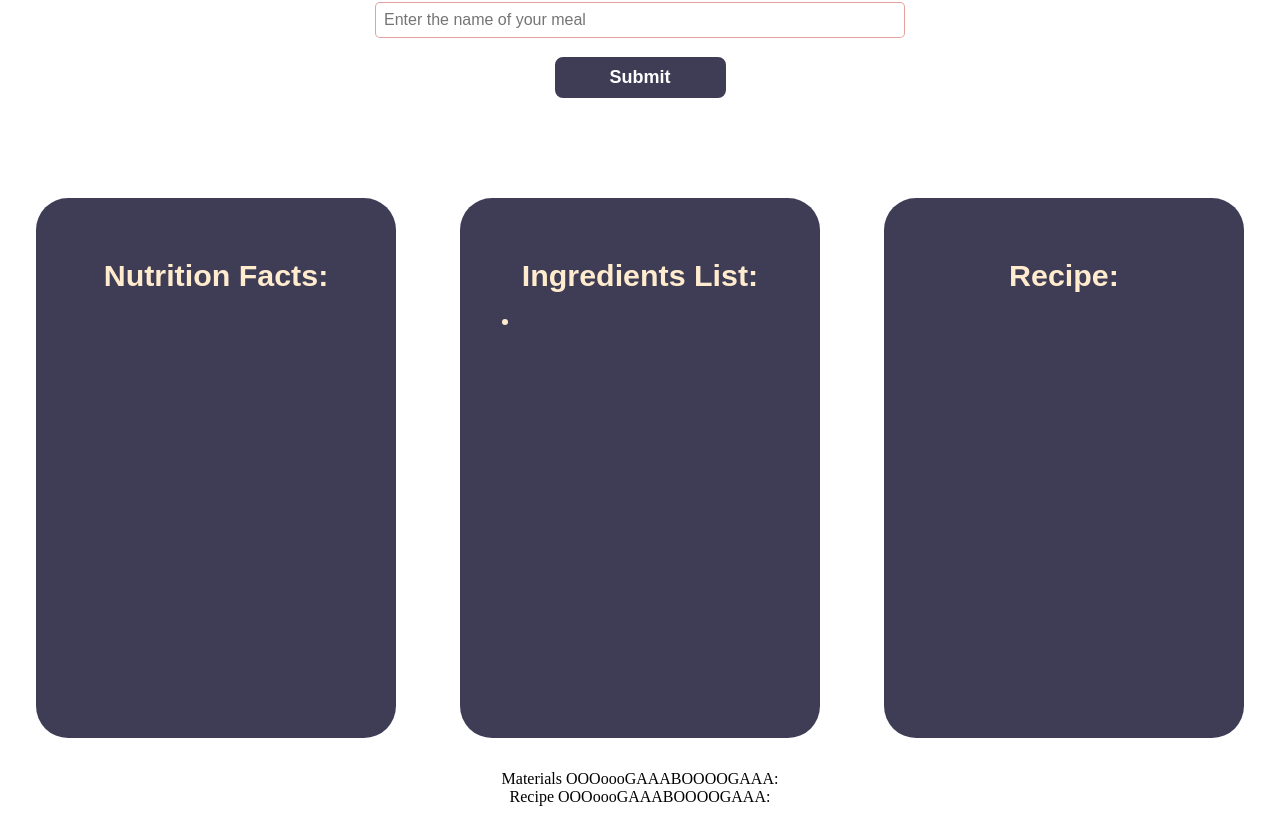
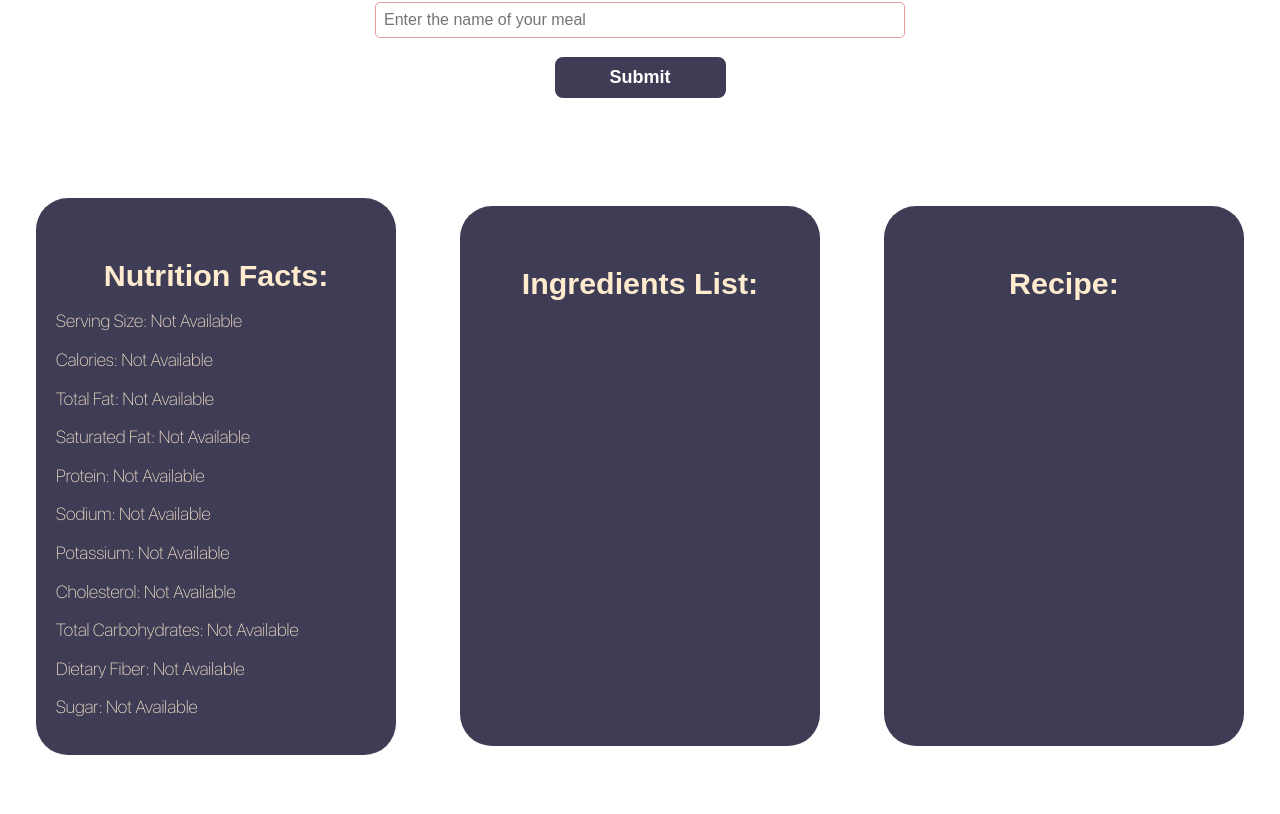
Before and after one commit to yaj-23/Cook-E-MetHacks2023, a React (Create React App) app in the folder test-app/: page / in a window 1280 px wide. Shown: the part 2343-3157 px from the top of the page. Built offline with nearby package versions, Linux system fonts and the light colour scheme; a web font is replaced by a local one.

Commit message:
got nutritional facts to showup

```diff
--- a/test-app/src/components/pages/CookE.js
+++ b/test-app/src/components/pages/CookE.js
@@ -7,6 +7,7 @@ import "./CookE.css";
 
 export default function CookE() {
   const [prompt, setPrompt] = useState("");
+  const [calories, setCalories] = useState("");
   const [response, setResponse] = useState("");
   const [recipe, setRecipe] = useState("");
   const [materials, setMaterials] = useState("");
@@ -17,32 +18,32 @@ export default function CookE() {
       .post("http://localhost:4001/chat", { prompt: prompt })
       .then((res) => {
         console.log(prompt);
-        if (res.data.includes("Instructions:")) {
-            const ingredients = res.data.split("Instructions:")[0];
-            const directions = res.data.split("Instructions:")[1];
-
-
+        if (res.data.recipe.includes("Instructions:")) {
+            const ingredients = res.data.recipe.split("Instructions:")[0];
+            const directions = res.data.recipe.split("Instructions:")[1];
             setMaterials(ingredients)
             setRecipe(directions)
         }
-        if (res.data.includes("Directions:")) {
-            const ingredients = res.data.split("Directions:")[0];
-            const directions = res.data.split("Directions:")[1];
+        if (res.data.recipe.includes("Directions:")) {
+            const ingredients = res.data.recipe.split("Directions:")[0];
+            const directions = res.data.recipe.split("Directions:")[1];
             setMaterials(ingredients)
             setRecipe(directions)
         }
-        if (res.data.includes("Recipe:")) {
-            const ingredients = res.data.split("Recipe:")[0];
-            const directions = res.data.split("Recipe:")[1];
+        if (res.data.recipe.includes("Recipe:")) {
+            const ingredients = res.data.recipe.split("Recipe:")[0];
+            const directions = res.data.recipe.split("Recipe:")[1];
             setMaterials(ingredients)
             setRecipe(directions)
         }
-        setResponse(res.data);
+        setResponse(res.data.recipe);
+        setCalories(res.data.calories);
       })
       .catch((err) => {
         console.error(err);
       });
   };
+
 
 
   return (
@@ -82,13 +83,23 @@ export default function CookE() {
         <div className="cards">
             <div className="response-container">
                 <h4 className="text-container">Nutrition Facts:</h4>
-                <p className="resp">{response}</p>
+                <p className="resp">Serving Size: {calories.serving_size_g ? calories.serving_size_g : "Not Available"}</p>
+                <p className="resp">Calories: {calories.calories? calories.calories : "Not Available"}</p>
+                <p className="resp">Total Fat: {calories.fat_total_g? calories.fat_total_g : "Not Available"}</p>
+                <p className="resp">Saturated Fat: {calories.fat_saturated_g? calories.fat_saturated_g : "Not Available"}</p>
+                <p className="resp">Protein: {calories.protein_g? calories.protein_g : "Not Available"}</p>
+                <p className="resp">Sodium: {calories.sodium_mg? calories.sodium_mg : "Not Available"}</p>
+                <p className="resp">Potassium: {calories.potassium_mg? calories.potassium_mg : "Not Available"}</p>
+                <p className="resp">Cholesterol: {calories.cholesterol_mg? calories.cholesterol_mg : "Not Available"}</p>
+                <p className="resp">Total Carbohydrates: {calories.carbohydrates_total_g? calories.carbohydrates_total_g : "Not Available"}</p>
+                <p className="resp">Dietary Fiber: {calories.fiber_g? calories.fiber_g : "Not Available"}</p>
+                <p className="resp">Sugar: {calories.sugar_g? calories.sugar_g : "Not Available"}</p>
             </div>
 
             <div className="response-container">
                 <h4 className="text-container">Ingredients List:</h4>
                 <ul className="resp">
-                {materials.split(" ").map((ingredient, index) => (
+                {materials.split(/\s(?=\d)/).slice(1).map((ingredient, index) => (
                     <li key={index}>{ingredient}</li>
                 ))}
                 </ul>
@@ -102,14 +113,6 @@ export default function CookE() {
                 </ul>
             </div>
         </div>
-        <div>
-            Materials OOOoooGAAABOOOOGAAA:
-            {materials}
-        </div>
-        <div>
-            Recipe OOOoooGAAABOOOOGAAA:
-            {recipe}
-        </div>
       </div>
     </>
   );
```
Also changed, not shown: 1 other file (tests, documents, lock files or other folders).
